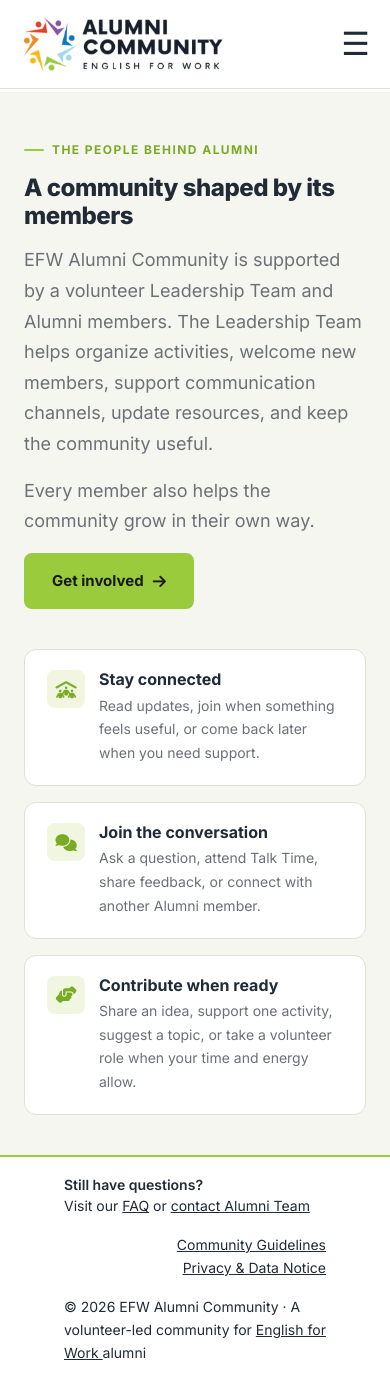
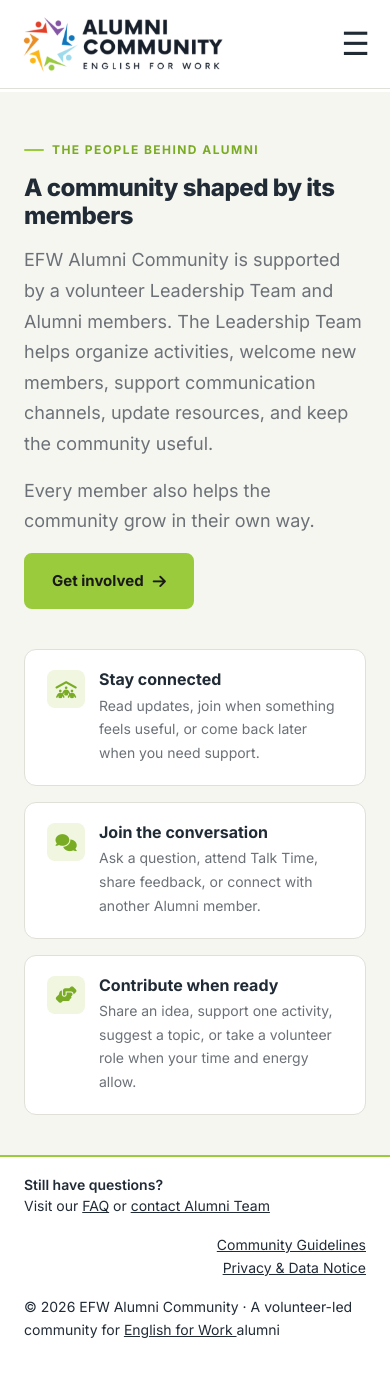
Before and after one commit to alumni-efw/alumni-efw.github.io, a Jekyll site: the page built from index.html, in a window 390 px wide and 1400 px high, scrolled down 2118 px. Built offline with Jekyll 4.4.1, drawn with Linux system fonts in a browser that asks for light colours; after the commit the page ends 3495 px from its top, so only the background shows below that.

Commit message:
changed footer margin for mobile version

```diff
--- a/_sass/_footer.scss
+++ b/_sass/_footer.scss
@@ -1,7 +1,7 @@
 /* Footer  */
 .site-footer {
   border-top: 2px solid $brand-green-color;
-  padding: 20px 40px;
+  padding: 20px 0px;
   color: $body-font-color;
 }
 
```
